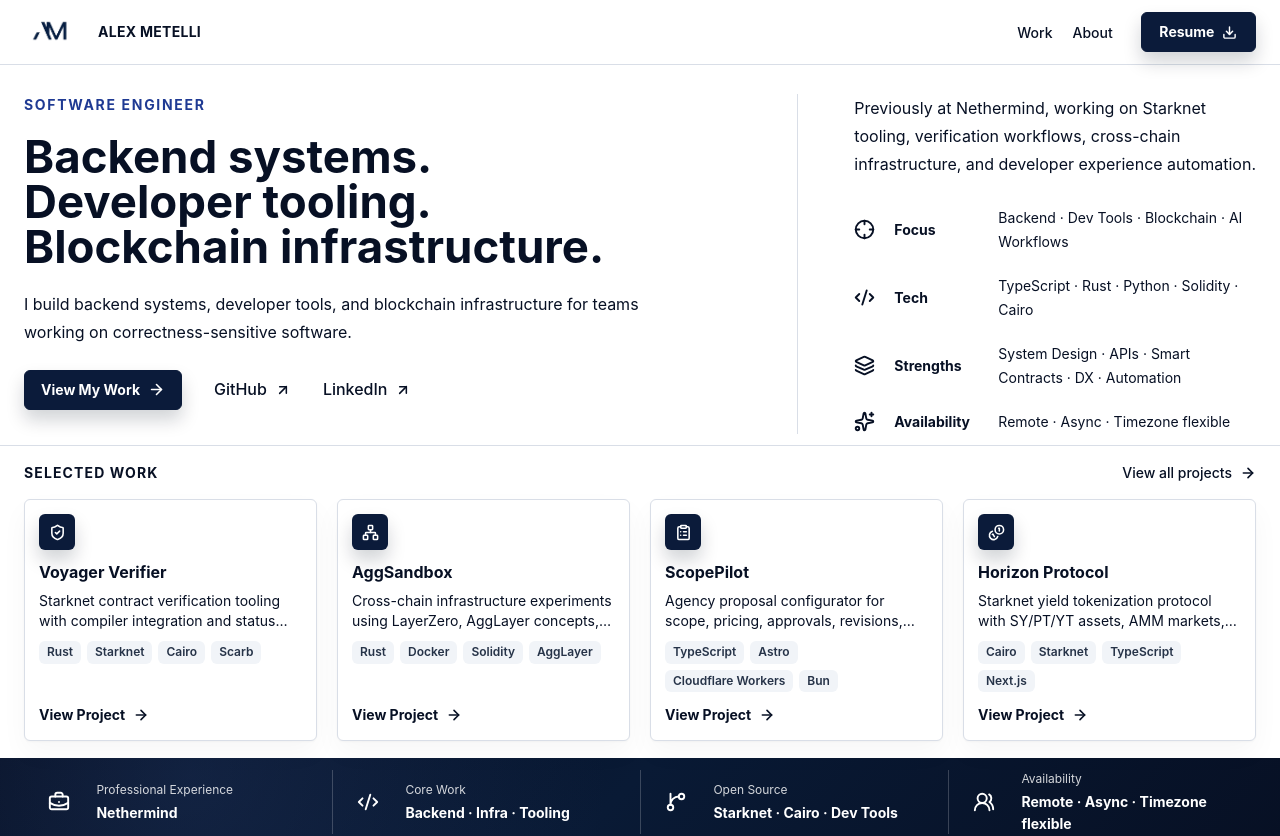
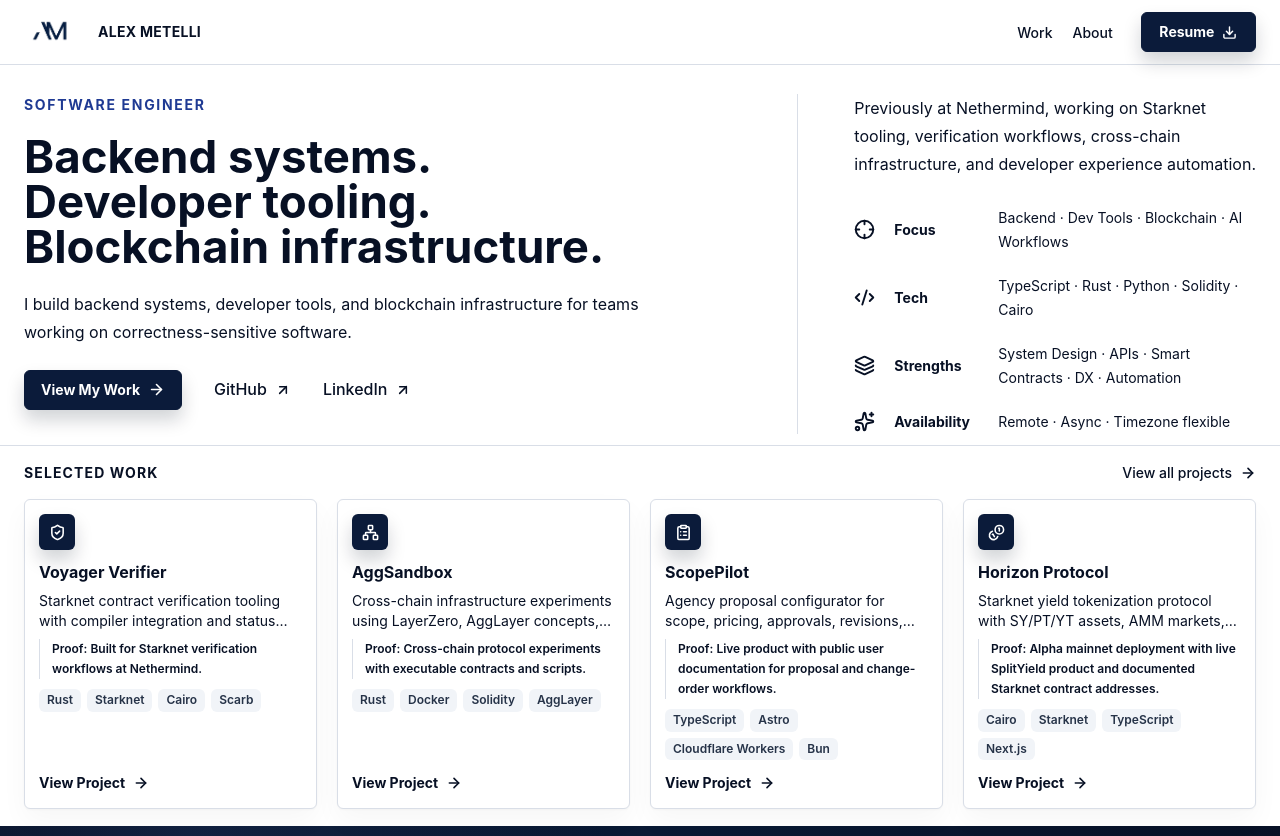
Before and after one commit to ametel01/personal-webpage, a Next.js app: page / in a window 1280 px wide. Shown: the top 836 px of the page. Built offline with nearby package versions, Linux system fonts and the light colour scheme; no server answers.

Commit message:
Show homepage project proof signals

```diff
--- a/app/page.tsx
+++ b/app/page.tsx
@@ -305,6 +305,9 @@ function ProjectCard({ project }: { project: Project }) {
       <p className="mt-1.5 line-clamp-2 text-[length:var(--text-sm)] leading-5 text-[var(--color-text)]">
         {project.valueStatement}
       </p>
+      <p className="mt-2 border-l border-[var(--color-border)] pl-3 text-[length:var(--text-xs)] font-semibold leading-5 text-[var(--color-text)]">
+        Proof: {project.proof}
+      </p>
       <div className="mt-2.5">
         <TagList items={project.tags.slice(0, 4)} ariaLabel={`${project.title} technologies`} />
       </div>
```
Also changed, not shown: plans/README.md, 1 other file (tests, documents, lock files or other folders).
